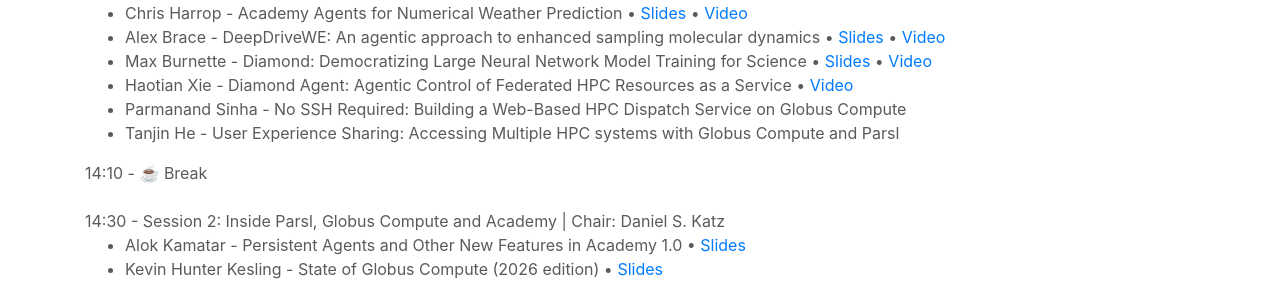
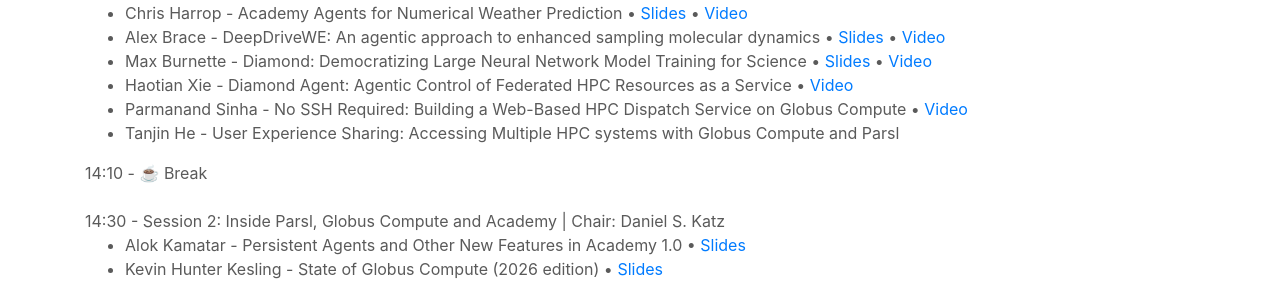
Before and after one commit to Parsl/parsl.github.io, a Jekyll site: the page built from parslfest/apex2026.html, in a window 1280 px wide and 900 px high, scrolled down 618 px. Shown: the part 161-445 px from the top of the window. Built offline with Jekyll 4.4.1, drawn with Linux system fonts in a browser that asks for light colours.

Commit message:
Add Parmanand video

```diff
--- a/parslfest/apex2026.html
+++ b/parslfest/apex2026.html
@@ -67,7 +67,7 @@
 <li>Alex Brace - DeepDriveWE: An agentic approach to enhanced sampling molecular dynamics • <a href="2026/brace-md.pdf" target="_blank">Slides</a> • <a href="https://youtu.be/_QSNWd5FSxw">Video</a></li>
 <li>Max Burnette - Diamond: Democratizing Large Neural Network Model Training for Science • <a href="2026/burnette-diamond.pdf" target="_blank">Slides</a> • <a href="https://youtu.be/3aKmwA885wg">Video</a> </li>
 <li>Haotian Xie - Diamond Agent: Agentic Control of Federated HPC Resources as a Service   • <a href="https://youtu.be/AWYGDrnD8-t0">Video</a> </li>
-<li>Parmanand Sinha - No SSH Required: Building a Web-Based HPC Dispatch Service on Globus Compute  </li>
+<li>Parmanand Sinha - No SSH Required: Building a Web-Based HPC Dispatch Service on Globus Compute   • <a href="https://youtu.be/PEkcItanRtk">Video</a> </li>
 <li>Tanjin He - User Experience Sharing: Accessing Multiple HPC systems with Globus Compute and Parsl</li>
 </ul>
 
```
